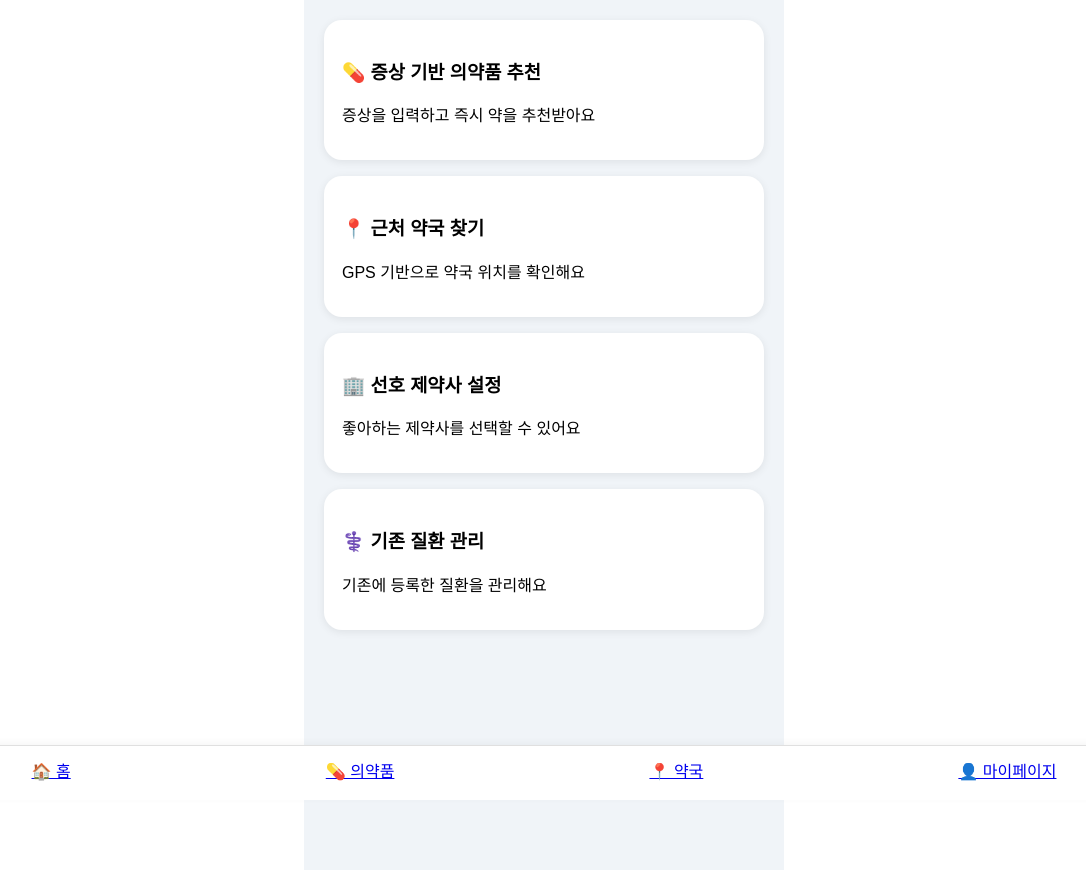
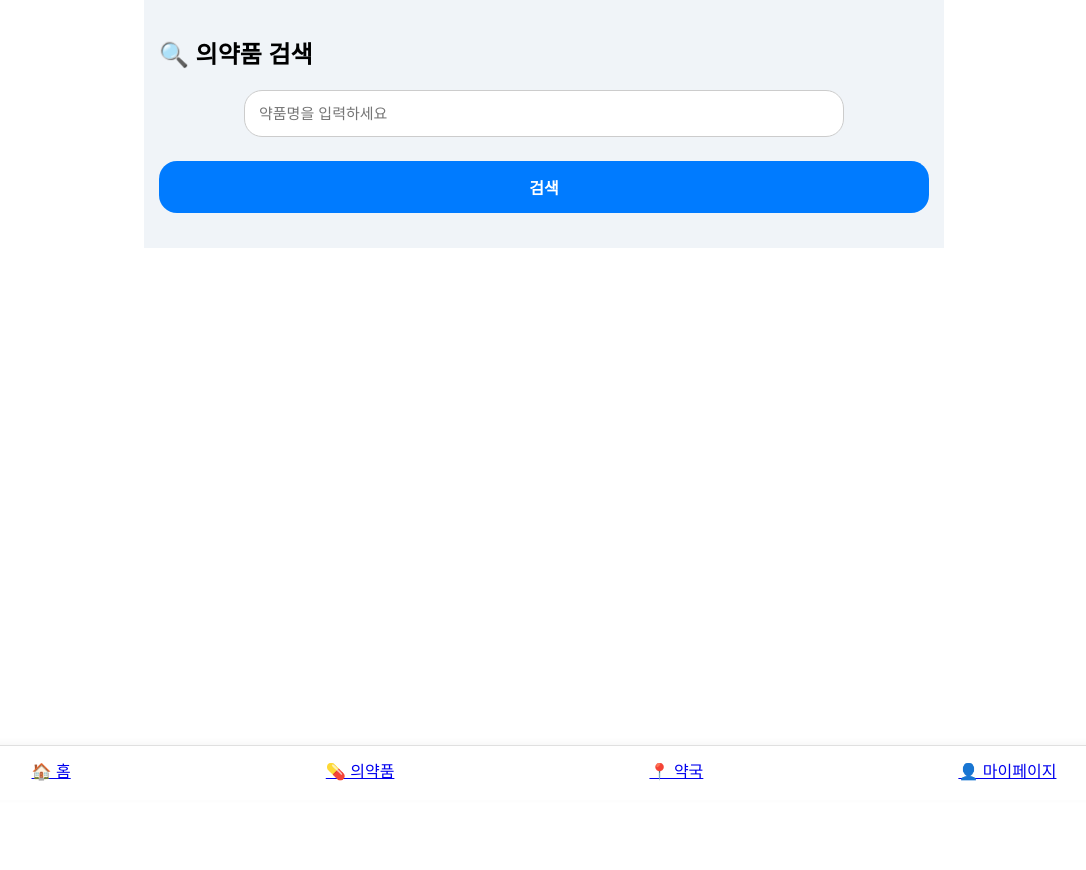
Before and after one commit to OppSpark/YaccCoach, a React (Create React App) app in the folder yacc-frontend/: page /drugInfo in a window 1280 px wide. Before the commit this address led to /. Shown: the whole page, without its empty margins (96-1182 px from the left). After the commit the page ends 800 px from the top, so only its background shows below. Built offline with nearby package versions, Linux system fonts and the light colour scheme.

Commit message:
마이페이지 컴포넌트 개선: 사용자 로그인 상태 확인 및 오류 처리 추가, 로그아웃 시 쿠키 삭제 기능 구현

```diff
--- a/yacc-frontend/src/components/druginfo/index.jsx
+++ b/yacc-frontend/src/components/druginfo/index.jsx
@@ -1,136 +1,123 @@
-import React, { useState, useEffect } from 'react';
-import { useLocation, useNavigate } from 'react-router-dom';
-import axios from '../../config/axiosConfig';
-import './style.css';
+import React, { useState } from "react";
+import axios from "../../config/axiosConfig";
+import "./style.css";
 
-const DrugDetailPage = () => {
-    const location = useLocation();
-    const navigate = useNavigate();
-    const [drugList, setDrugList] = useState([]);
-    const [loading, setLoading] = useState(true);
+const DrugSearchPage = () => {
+    const [query, setQuery] = useState("");
+    const [drugInfo, setDrugInfo] = useState([]);
     const [error, setError] = useState(null);
+    const [loading, setLoading] = useState(false);
+    const [selectedDrug, setSelectedDrug] = useState(null);
 
-    const { itemName } = location.state || {};
-
-    useEffect(() => {
-        if (!itemName) {
-            navigate('/');
+    const handleSearch = async (e) => {
+        e.preventDefault();
+        if (!query.trim()) {
+            setError("약품명을 입력해주세요.");
             return;
         }
 
-        const fetchDrugList = async () => {
         try {
-                const response = await axios.get('/drugInfo', {
-                    params: {
-                        itemName: itemName,
-                        pageNo: 1,
-                        numOfRows: 10,
-                    },
+            setLoading(true);
+            setError(null);
+            const response = await axios.get("/drugInfo", {
+                params: { itemName: query, pageNo: 1, numOfRows: 10 },
             });
-
             const items = response.data?.body?.items;
             if (!items || items.length === 0) {
-                    setError('약 정보가 존재하지 않아요.');
-                    return;
+                setError("해당 약품 정보를 찾을 수 없어요.");
+                setDrugInfo([]);
+            } else {
+                setDrugInfo(items);
             }
-
-                setDrugList(items);
-            } catch (err) {
-                setError('약 정보 조회에 실패했어요. 잠시 후 다시 시도해주세요.');
+        } catch {
+            setError("검색 중 오류가 발생했어요.");
+            setDrugInfo([]);
         } finally {
             setLoading(false);
         }
     };
 
-        fetchDrugList();
-    }, [itemName, navigate]);
-
-    const highlightDisease = (text) => {
-        if (!text) return text;
-        return text;
-    };
-
-    const handleGoBack = () => {
-        navigate(-1);
-    };
-
-    const [selectedIndex, setSelectedIndex] = useState(null);
-
-    if (loading) return <div className="loading">약 정보를 불러오는 중...</div>;
-    if (error) return <div className="error-message">⚠️ {error}</div>;
-
     return (
         <div className="container">
-            <button onClick={handleGoBack} className="back-btn">← 뒤로 가기</button>
+            <h2>🔍 의약품 검색</h2>
+            <form onSubmit={handleSearch} className="search-form">
+                <input
+                    type="text"
+                    value={query}
+                    onChange={(e) => setQuery(e.target.value)}
+                    placeholder="약품명을 입력하세요"
+                    className="search-input"
+                />
+                <button
+                    type="submit"
+                    className="submit-btn"
+                    disabled={loading}
+                >
+                    {loading ? "검색 중..." : "검색"}
+                </button>
+            </form>
 
-            {drugList.length > 0 && (
-                <div className="drug-list">
-                    <p className="result-count">총 {drugList.length}개의 검색 결과가 있습니다.</p>
-                    <div className="drug-scroll-list">
-                        {drugList.map((drug, index) => (
+            {error && <p className="error-message">⚠️ {error}</p>}
+
+            {drugInfo.length > 0 && (
+                <p className="result-count">총 {drugInfo.length}개의 검색 결과가 있습니다.</p>
+            )}
+
+            {drugInfo.length > 0 && (
+                <div className="horizontal-scroll">
+                    {drugInfo.map((item, idx) => (
                         <div
-                                key={index}
-                                className={`detail-card clickable-card ${selectedIndex === index ? 'active' : ''}`}
-                                onClick={() => setSelectedIndex(index)}
+                            className={`detail-card fade-in clickable-card ${selectedDrug === idx ? 'active' : ''}`}
+                            key={idx}
+                            onClick={() => setSelectedDrug(idx)}
                         >
-                                <h3 className="detail-title">{drug.itemName}</h3>
-                                <p className="detail-sub">{drug.entpName}</p>
-                            </div>
-                        ))}
-                    </div>
-
-                    {selectedIndex !== null && (
-                        <div className="detail-card fade-in">
+                            <h3 className="detail-title">{item.itemName}</h3>
+                            <p className="detail-sub">{item.entpName}</p>
+                            {selectedDrug === idx && (
+                                <>
                                     <div className="detail-header">
-                                {drugList[selectedIndex].itemImage && (
+                                        {item.itemImage && (
                                             <img
-                                        src={drugList[selectedIndex].itemImage}
+                                                src={item.itemImage}
                                                 alt="약 이미지"
                                                 className="drug-image"
                                             />
                                         )}
-                                <div>
-                                    <h3 className="detail-title">{drugList[selectedIndex].itemName}</h3>
-                                    <p className="detail-sub">{drugList[selectedIndex].entpName}</p>
                                     </div>
-                            </div>
-
                                     <div className="info-block">
                                         <h4>📌 효능</h4>
-                                <p>{drugList[selectedIndex].efcyQesitm || '정보 없음'}</p>
+                                        <p>{item.efcyQesitm || "정보 없음"}</p>
                                     </div>
-
                                     <div className="info-block">
                                         <h4>💡 복용 방법</h4>
-                                <p>{drugList[selectedIndex].useMethodQesitm || '정보 없음'}</p>
+                                        <p>{item.useMethodQesitm || "정보 없음"}</p>
                                     </div>
-
-                            {drugList[selectedIndex].atpnQesitm && (
+                                    {item.atpnQesitm && (
                                         <div className="info-block highlight-warning">
                                             <h4>⚠️ 주의사항</h4>
-                                    <p dangerouslySetInnerHTML={{ __html: highlightDisease(drugList[selectedIndex].atpnQesitm) }} />
+                                            <p>{item.atpnQesitm}</p>
                                         </div>
                                     )}
-
-                            {drugList[selectedIndex].intrcQesitm && (
+                                    {item.intrcQesitm && (
                                         <div className="info-block highlight-interaction">
                                             <h4>🥗 음식과의 상호작용</h4>
-                                    <p dangerouslySetInnerHTML={{ __html: highlightDisease(drugList[selectedIndex].intrcQesitm) }} />
+                                            <p>{item.intrcQesitm}</p>
                                         </div>
                                     )}
-
-                            {drugList[selectedIndex].seQesitm && (
+                                    {item.seQesitm && (
                                         <div className="info-block highlight-sideeffect">
                                             <h4>❗ 부작용</h4>
-                                    <p dangerouslySetInnerHTML={{ __html: highlightDisease(drugList[selectedIndex].seQesitm) }} />
+                                            <p>{item.seQesitm}</p>
                                         </div>
                                     )}
+                                </>
+                            )}
                         </div>
-                    )}
+                    ))}
                 </div>
             )}
         </div>
     );
 };
 
-export default DrugDetailPage;
+export default DrugSearchPage;
--- a/yacc-frontend/src/components/mypage/index.jsx
+++ b/yacc-frontend/src/components/mypage/index.jsx
@@ -1,29 +1,46 @@
-import React, { useEffect, useState } from 'react';
-import axios from '../../config/axiosConfig';
-import './style.css';
+import React, { useEffect, useState } from "react";
+import axios from "../../config/axiosConfig";
+import "./style.css";
 
 const MyPage = () => {
     const [userInfo, setUserInfo] = useState(null);
     const [error, setError] = useState(null);
-
-  const userId = localStorage.getItem('user_id'); // 또는 쿠키에서 가져오기
+    const userId = localStorage.getItem("userId");
 
     useEffect(() => {
+        if (!userId) return;
+
         const fetchUser = async () => {
             try {
-        const res = await axios.get('/user', { data: { user_id: userId } }); // ⚠️ 주의: GET + body → 서버에서 POST로 바꾸는게 나을 수도 있음
+                const res = await axios.post("/user", { user_id: userId });
                 setUserInfo(res.data.data);
             } catch (err) {
-        setError('사용자 정보를 불러올 수 없어요.');
+                setError("사용자 정보를 불러올 수 없어요.");
             }
         };
 
         fetchUser();
-  }, []);
+    }, [userId]);
 
+    // 로그인 안 된 경우
+    if (!userId) {
+        return (
+            <div className="mypage-container">
+                <p className="error-message">로그인이 필요해요.</p>
+                <button className="submit-btn" onClick={() => (window.location.href = "/login")}>
+                    로그인 하러 가기
+                </button>
+            </div>
+        );
+    }
+
+    // 오류 발생 시
     if (error) return <p className="error-message">{error}</p>;
+
+    // 로딩 중
     if (!userInfo) return <p className="loading">불러오는 중...</p>;
 
+    // 사용자 정보 출력
     return (
         <div className="mypage-container">
             <h2>👤 내 정보</h2>
@@ -33,13 +50,23 @@ const MyPage = () => {
                 <p><strong>이메일</strong> {userInfo.email}</p>
                 <p><strong>전화번호</strong> {userInfo.tel_number}</p>
                 <p><strong>주소</strong> {userInfo.address}</p>
-        <p><strong>개인정보 동의</strong> {userInfo.agreed_personal ? '동의함' : '동의하지 않음'}</p>
+                <p><strong>개인정보 동의</strong> {userInfo.agreed_personal ? "동의함" : "동의하지 않음"}</p>
             </div>
 
-      <button className="logout-btn" onClick={() => {
-        localStorage.removeItem('user_id');
-        window.location.href = '/login';
-      }}>
+            <button
+                className="logout-btn"
+                onClick={() => {
+                    // 로컬스토리지 + 쿠키 삭제
+                    localStorage.removeItem("userId");
+                    localStorage.removeItem("email");
+                    localStorage.removeItem("username");
+                    document.cookie.split(";").forEach((cookie) => {
+                        const name = cookie.split("=")[0].trim();
+                        document.cookie = `${name}=;expires=Thu, 01 Jan 1970 00:00:00 GMT;path=/`;
+                    });
+                    window.location.href = "/login";
+                }}
+            >
                 로그아웃
             </button>
         </div>
```
Lines whose indentation alone changed are shown as unchanged.
